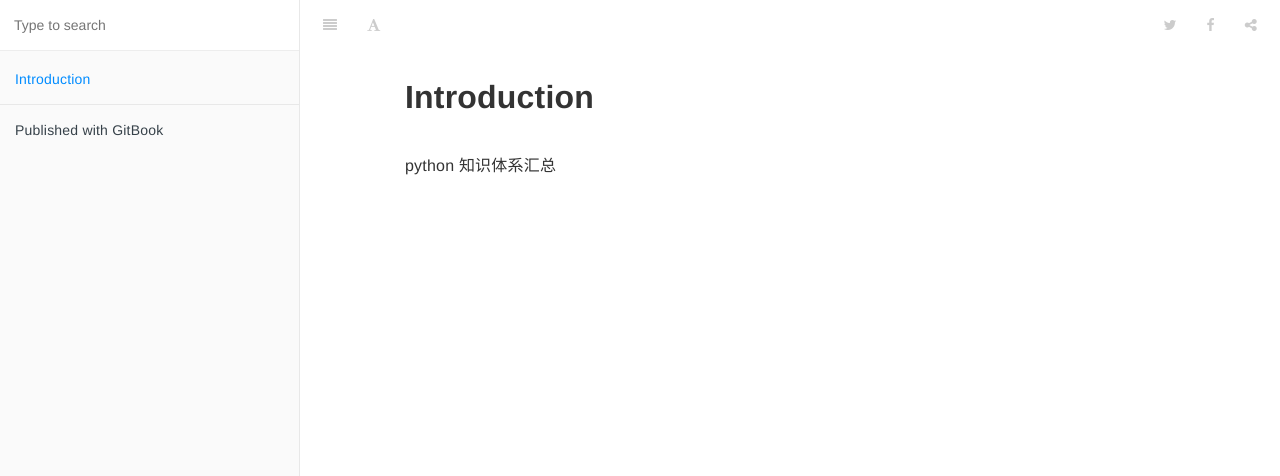
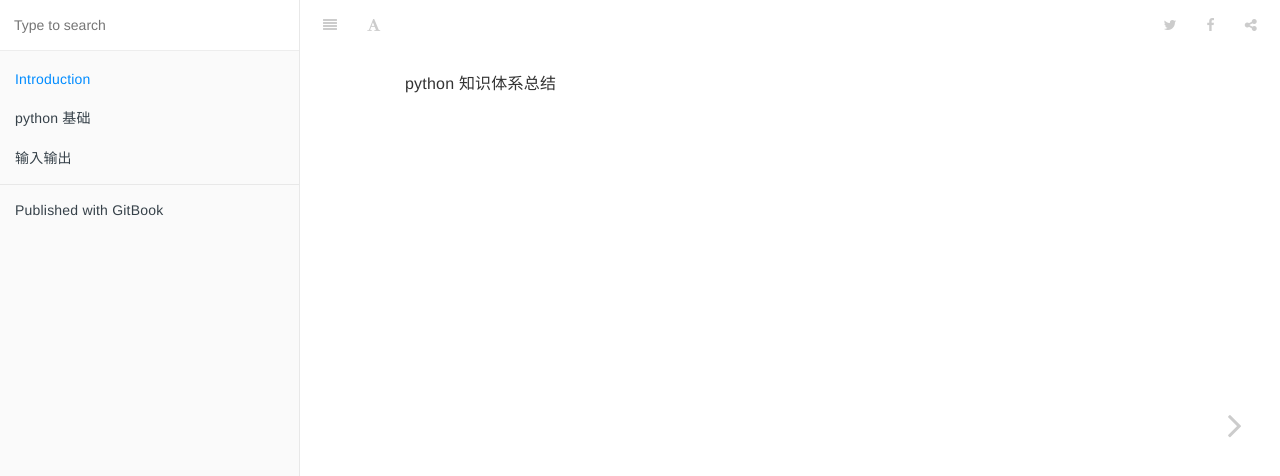
Before and after one commit to sunnywanggit/python, a plain HTML site: page index.html in a window 1280 px wide. Shown: the top 476 px of the page. Drawn offline with Linux system fonts and the light colour scheme.

Commit message:
Deploying to gh-pages from @ sunnywanggit/python@6bac0011db6d7dd92b80907737397dec10801a59 🚀

```diff
--- a/index.html
+++ b/index.html
@@ -57,6 +57,8 @@
     <link rel="shortcut icon" href="gitbook/images/favicon.ico" type="image/x-icon">
 
 
+    <link rel="next" href="1.pyton 基础.md" />
+
 
 
     </head>
@@ -91,6 +93,32 @@
 
 
                     Introduction
+
+                </a>
+
+
+
+        </li>
+
+        <li class="chapter " data-level="1.2" data-path="1.pyton 基础.md">
+
+                <span>
+
+
+                    python 基础
+
+                </a>
+
+
+
+        </li>
+
+        <li class="chapter " data-level="1.3" data-path="输入输出.md">
+
+                <span>
+
+
+                    输入输出
 
                 </a>
 
@@ -143,8 +171,7 @@
 
                                 <section class="normal markdown-section">
 
-                                <h1 id="introduction">Introduction</h1>
-<p>python &#x77E5;&#x8BC6;&#x4F53;&#x7CFB;&#x6C47;&#x603B;</p>
+                                <p>python &#x77E5;&#x8BC6;&#x4F53;&#x7CFB;&#x603B;&#x7ED3;</p>
 
 
                                 </section>
@@ -173,6 +200,10 @@
 
 
 
+                <a href="1.pyton 基础.md" class="navigation navigation-next navigation-unique" aria-label="Next page: python 基础">
+                    <i class="fa fa-angle-right"></i>
+                </a>
+
 
 
     </div>
@@ -180,7 +211,7 @@
     <script>
         var gitbook = gitbook || [];
         gitbook.push(function() {
-            gitbook.page.hasChanged({"page":{"title":"Introduction","level":"1.1","depth":1,"dir":"ltr"},"config":{"gitbook":"*","theme":"default","variables":{},"plugins":[],"pluginsConfig":{"highlight":{},"search":{},"lunr":{"maxIndexSize":1000000,"ignoreSpecialCharacters":false},"sharing":{"facebook":true,"twitter":true,"google":false,"weibo":false,"instapaper":false,"vk":false,"all":["facebook","google","twitter","weibo","instapaper"]},"fontsettings":{"theme":"white","family":"sans","size":2},"theme-default":{"styles":{"website":"styles/website.css","pdf":"styles/pdf.css","epub":"styles/epub.css","mobi":"styles/mobi.css","ebook":"styles/ebook.css","print":"styles/print.css"},"showLevel":false}},"structure":{"langs":"LANGS.md","readme":"README.md","glossary":"GLOSSARY.md","summary":"SUMMARY.md"},"pdf":{"pageNumbers":true,"fontSize":12,"fontFamily":"Arial","paperSize":"a4","chapterMark":"pagebreak","pageBreaksBefore":"/","margin":{"right":62,"left":62,"top":56,"bottom":56}},"styles":{"website":"styles/website.css","pdf":"styles/pdf.css","epub":"styles/epub.css","mobi":"styles/mobi.css","ebook":"styles/ebook.css","print":"styles/print.css"}},"file":{"path":"README.md","mtime":"2023-07-23T14:58:59.754Z","type":"markdown"},"gitbook":{"version":"3.2.3","time":"2023-07-23T14:59:49.914Z"},"basePath":".","book":{"language":""}});
+            gitbook.page.hasChanged({"page":{"title":"Introduction","level":"1.1","depth":1,"next":{"title":"python 基础","level":"1.2","depth":1,"path":"1.pyton 基础.md","ref":"1.pyton 基础.md","articles":[]},"dir":"ltr"},"config":{"gitbook":"*","theme":"default","variables":{},"plugins":[],"pluginsConfig":{"highlight":{},"search":{},"lunr":{"maxIndexSize":1000000,"ignoreSpecialCharacters":false},"sharing":{"facebook":true,"twitter":true,"google":false,"weibo":false,"instapaper":false,"vk":false,"all":["facebook","google","twitter","weibo","instapaper"]},"fontsettings":{"theme":"white","family":"sans","size":2},"theme-default":{"styles":{"website":"styles/website.css","pdf":"styles/pdf.css","epub":"styles/epub.css","mobi":"styles/mobi.css","ebook":"styles/ebook.css","print":"styles/print.css"},"showLevel":false}},"structure":{"langs":"LANGS.md","readme":"README.md","glossary":"GLOSSARY.md","summary":"SUMMARY.md"},"pdf":{"pageNumbers":true,"fontSize":12,"fontFamily":"Arial","paperSize":"a4","chapterMark":"pagebreak","pageBreaksBefore":"/","margin":{"right":62,"left":62,"top":56,"bottom":56}},"styles":{"website":"styles/website.css","pdf":"styles/pdf.css","epub":"styles/epub.css","mobi":"styles/mobi.css","ebook":"styles/ebook.css","print":"styles/print.css"}},"file":{"path":"README.md","mtime":"2023-07-23T15:08:41.407Z","type":"markdown"},"gitbook":{"version":"3.2.3","time":"2023-07-23T15:09:15.682Z"},"basePath":".","book":{"language":""}});
         });
     </script>
 </div>
--- a/search_index.json
+++ b/search_index.json
@@ -1 +1 @@
-{"index":{"version":"0.5.12","fields":[{"name":"title","boost":10},{"name":"keywords","boost":15},{"name":"body","boost":1}],"ref":"url","documentStore":{"store":{"./":["introduct","python","知识体系汇总"]},"length":1},"tokenStore":{"root":{"docs":{},"i":{"docs":{},"n":{"docs":{},"t":{"docs":{},"r":{"docs":{},"o":{"docs":{},"d":{"docs":{},"u":{"docs":{},"c":{"docs":{},"t":{"docs":{"./":{"ref":"./","tf":10.333333333333334}}}}}}}}}}},"p":{"docs":{},"y":{"docs":{},"t":{"docs":{},"h":{"docs":{},"o":{"docs":{},"n":{"docs":{"./":{"ref":"./","tf":0.3333333333333333}}}}}}}},"知":{"docs":{},"识":{"docs":{},"体":{"docs":{},"系":{"docs":{},"汇":{"docs":{},"总":{"docs":{"./":{"ref":"./","tf":0.3333333333333333}}}}}}}}},"length":3},"corpusTokens":["introduct","python","知识体系汇总"],"pipeline":["stopWordFilter","stemmer"]},"store":{"./":{"url":"./","title":"Introduction","keywords":"","body":"Introduction\npython 知识体系汇总\n"}}}
+{"index":{"version":"0.5.12","fields":[{"name":"title","boost":10},{"name":"keywords","boost":15},{"name":"body","boost":1}],"ref":"url","documentStore":{"store":{"./":["introduct","python","知识体系总结"]},"length":1},"tokenStore":{"root":{"docs":{},"i":{"docs":{},"n":{"docs":{},"t":{"docs":{},"r":{"docs":{},"o":{"docs":{},"d":{"docs":{},"u":{"docs":{},"c":{"docs":{},"t":{"docs":{"./":{"ref":"./","tf":10}}}}}}}}}}},"p":{"docs":{},"y":{"docs":{},"t":{"docs":{},"h":{"docs":{},"o":{"docs":{},"n":{"docs":{"./":{"ref":"./","tf":0.5}}}}}}}},"知":{"docs":{},"识":{"docs":{},"体":{"docs":{},"系":{"docs":{},"总":{"docs":{},"结":{"docs":{"./":{"ref":"./","tf":0.5}}}}}}}}},"length":3},"corpusTokens":["introduct","python","知识体系总结"],"pipeline":["stopWordFilter","stemmer"]},"store":{"./":{"url":"./","title":"Introduction","keywords":"","body":"python 知识体系总结\n"}}}
```
